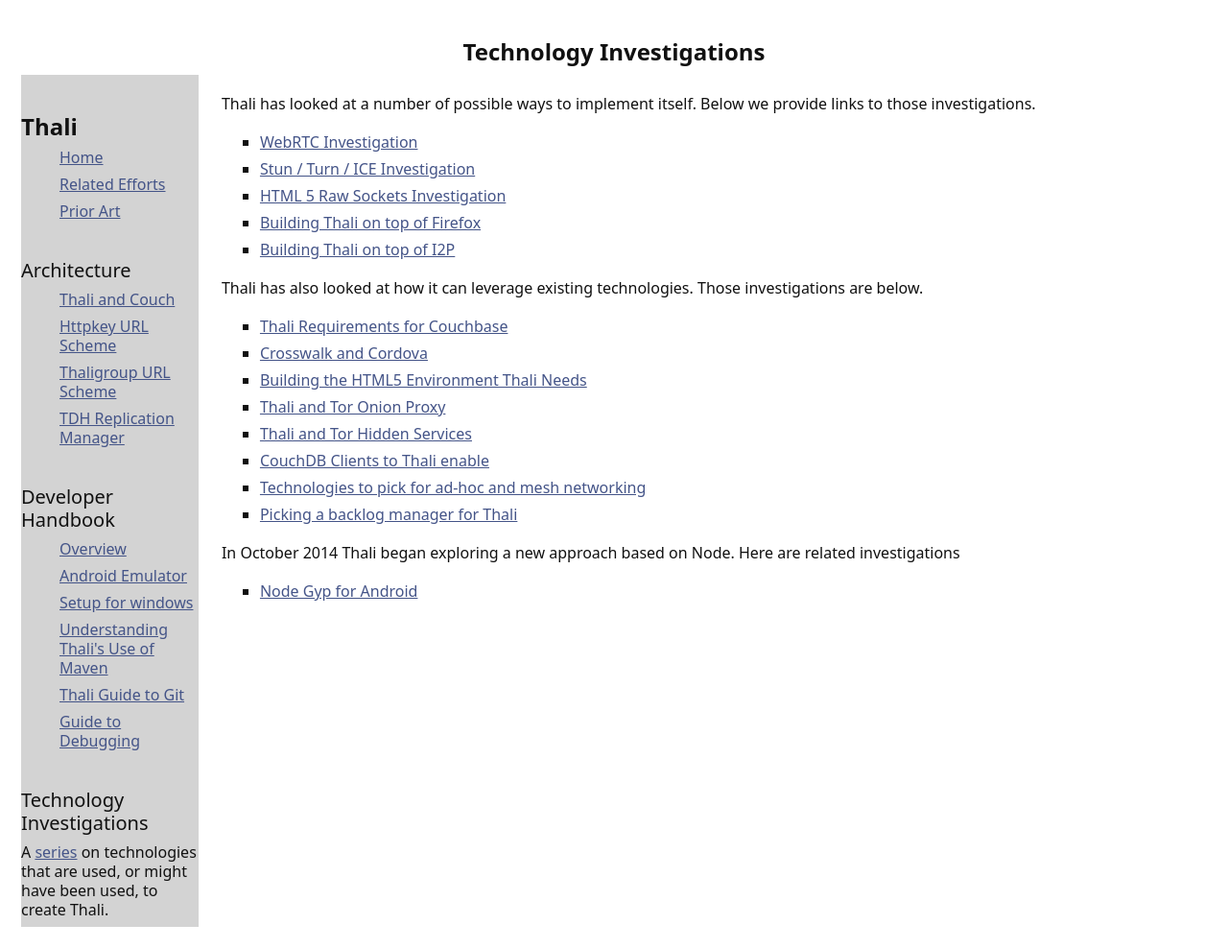
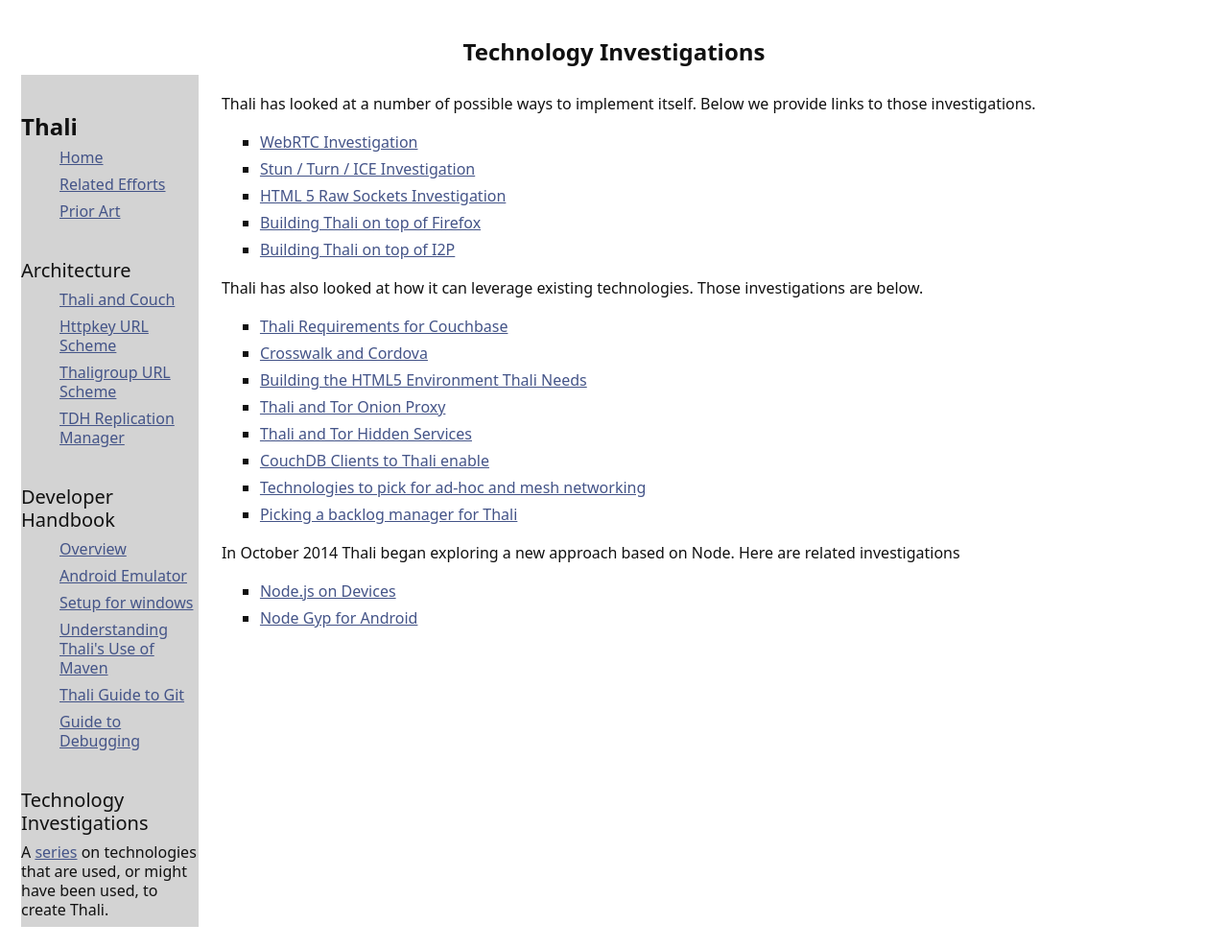
Before and after one commit to thaliproject/thali, a Jekyll site: the page built from TechnologyInvestigations.md, in a window 1280 px wide. Shown: the whole page at 96% size. Built offline with Jekyll 4.4.1, drawn with Linux system fonts in a browser that asks for light colours; Markdown is read by kramdown in place of the engine named in the settings.

Commit message:
Update TechnologyInvestigations.md
Adding link to the work on node.js on Devices

```diff
--- a/TechnologyInvestigations.md
+++ b/TechnologyInvestigations.md
@@ -24,4 +24,5 @@
 
 In October 2014 Thali began exploring a new approach based on Node. Here are related investigations
 
+* [Node.js on Devices](nodeondevices)
 * [Node Gyp for Android](NotesOnNodeGypForAndroid)
```
